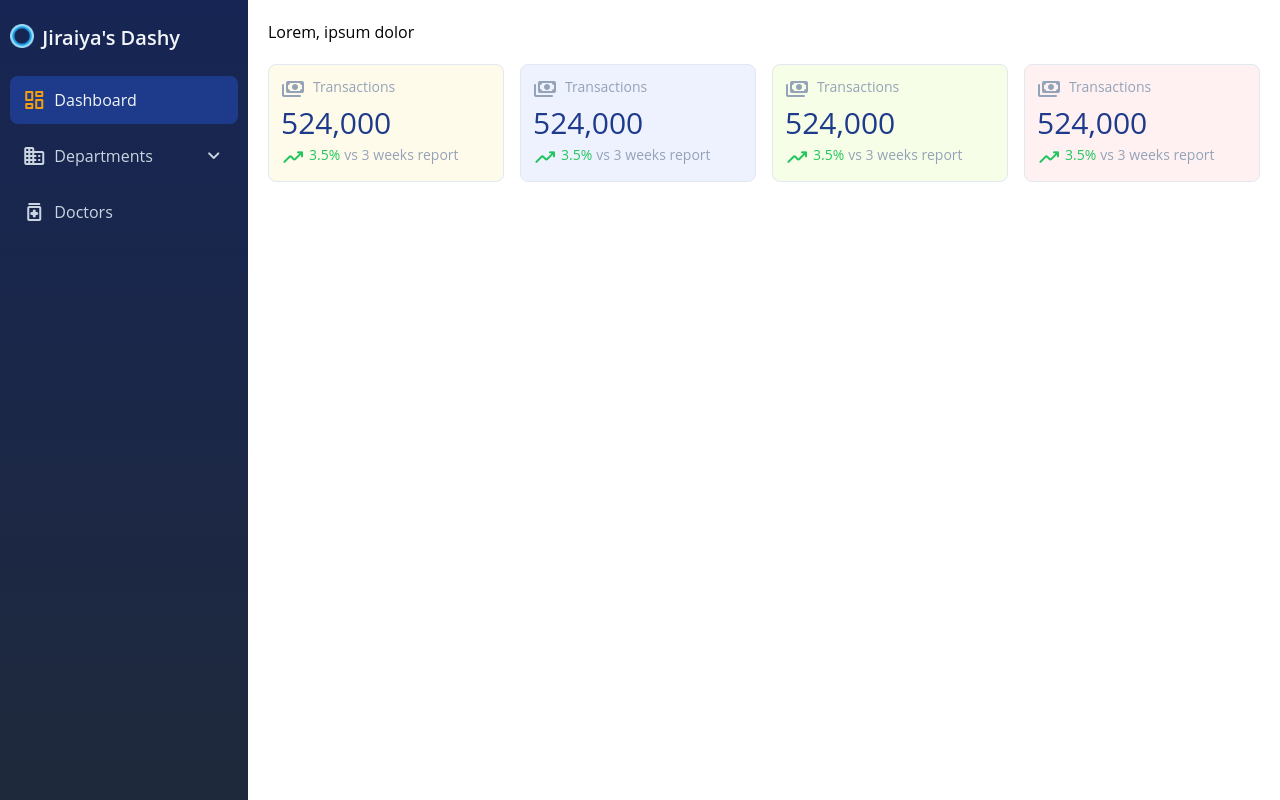
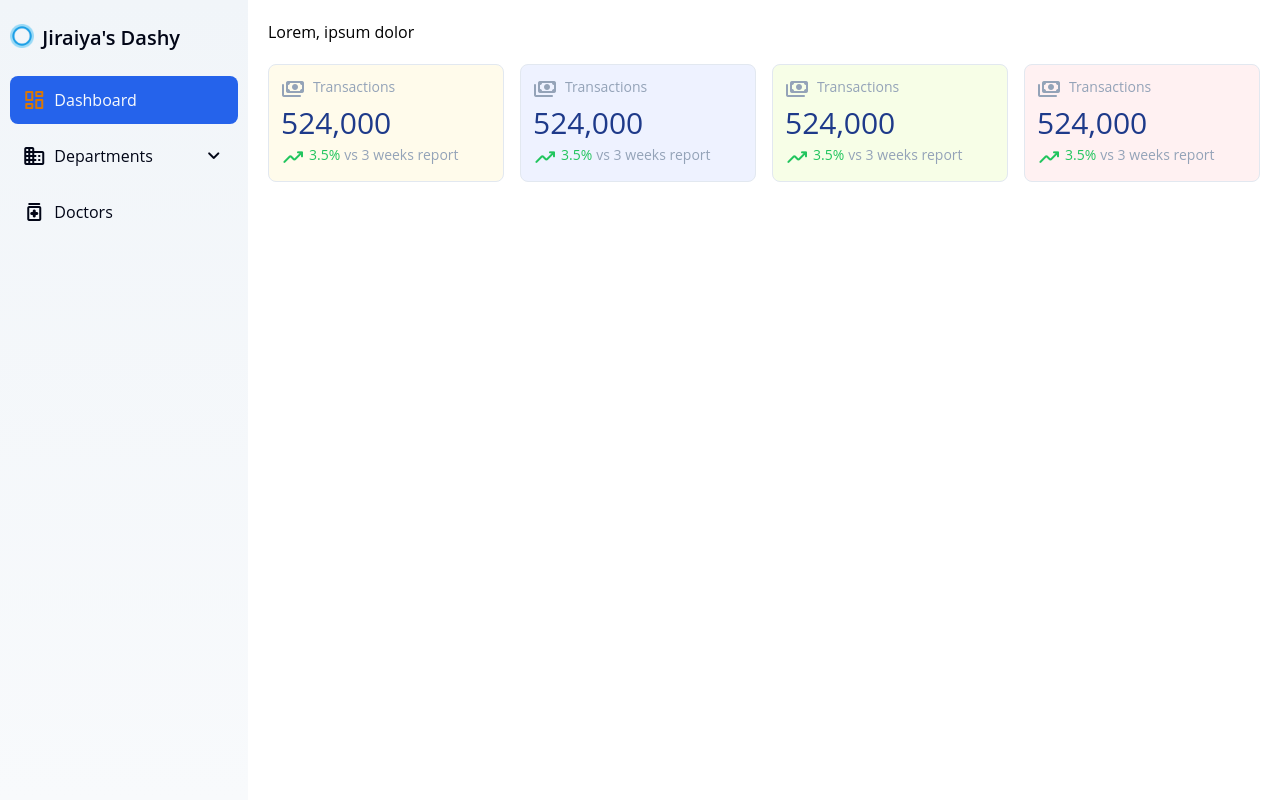
Before and after one commit to Reu-Amissah/Dashboard-react-tailwind, a React (Create React App) app: page / in a window 1280 px wide. Built offline with nearby package versions, Linux system fonts and the light colour scheme.

Commit message:
some changes

```diff
--- a/package.json
+++ b/package.json
@@ -6,6 +6,7 @@
     "@testing-library/jest-dom": "^5.16.5",
     "@testing-library/react": "^13.4.0",
     "@testing-library/user-event": "^13.5.0",
+    "chart.js": "^4.3.0",
     "react": "^18.2.0",
     "react-dom": "^18.2.0",
     "react-scripts": "5.0.1",
--- a/src/screens/Dashboard.js
+++ b/src/screens/Dashboard.js
@@ -17,7 +17,7 @@ const Dashboard = () => {
     // sidebar navigation menu
     <div className="w-full mx-auto h-96 flex">
       <div
-        className={`side-bar w-1/5 h-screen font-header bg-gradient-to-b to-slate-800 from-blue-950 text-slate-100 space-y-2 ${
+        className={`side-bar w-1/5 h-screen font-header bg-gradient-to-b to-slate-50 from-slate-100 bg-slate-100 text-slate-950 space-y-2 ${
           !isOpen && "w-fit px-6"
         } transition-all ease-in-out duration-300`}
       >
@@ -35,21 +35,21 @@ const Dashboard = () => {
 
         {/* sidebar menu items */}
         <div
-          className={`item w-11/12 mx-auto bg-blue-900 p-3 rounded-lg flex cursor-pointer ${
-            !isOpen && "bg-slate-50 rounded-full text-amber-500 w-fit"
+          className={`item w-11/12 mx-auto bg-blue-600 p-3 rounded-lg flex cursor-pointer ${
+            !isOpen && "bg-blue-600 rounded-full text-amber-600 w-fit"
           }`}
         >
           <span
-            className={`material-symbols-rounded mr-2 text-amber-500 ${
+            className={`material-symbols-rounded mr-2 text-amber-600 ${
               !isOpen && "w-6 h-6 mr-0"
             }`}
           >
             dashboard
           </span>
-          <p className={`${!isOpen && "hidden"}`}>Dashboard</p>
+          <p className={`${!isOpen && "hidden"} text-slate-50`}>Dashboard</p>
         </div>
         <div
-          className={`item w-11/12 mx-auto text-slate-300 p-3 rounded-lg flex cursor-pointer hover:text-amber-500 ${
+          className={`item w-11/12 mx-auto text-slate-950 p-3 rounded-lg flex cursor-pointer hover:text-amber-600 ${
             !isOpen && "rounded-full w-fit"
           }`}
         >
@@ -77,20 +77,20 @@ const Dashboard = () => {
           </div>
         </div>
         {isDropdownOpen && (
-          <div className="block mt-2 pl-16 bg-blue-900">
-            <a href="#" className=" py-2 text-gray-300 hover:text-white flex">
+          <div className="block mt-2 pl-16 bg-blue-600">
+            <a href="#" className=" py-2 text-slate-50 hover:text-white flex">
               <p className="text-amber-500 pr-2">•</p>Option 1
             </a>
-            <a href="#" className=" py-2 text-gray-300 hover:text-white flex">
+            <a href="#" className=" py-2 text-slate-50 hover:text-white flex">
               <p className="text-amber-500 pr-2">•</p>Option 2
             </a>
-            <a href="#" className=" py-2 text-gray-300 hover:text-white flex">
+            <a href="#" className=" py-2 text-slate-50 hover:text-white flex">
               <p className="text-amber-500 pr-2">•</p>Option 3
             </a>
           </div>
         )}
         <div
-          className={`item w-11/12 mx-auto text-slate-300 p-3 rounded-lg flex cursor-pointer hover:text-amber-500 transition delay-75 ease-in-out ${
+          className={`item w-11/12 mx-auto text-slate-950 p-3 rounded-lg flex cursor-pointer hover:text-amber-600 transition delay-75 ease-in-out ${
             !isOpen && "rounded-full w-fit"
           }`}
         >
```
Also changed, not shown: 1 other file (tests, documents, lock files or other folders).
